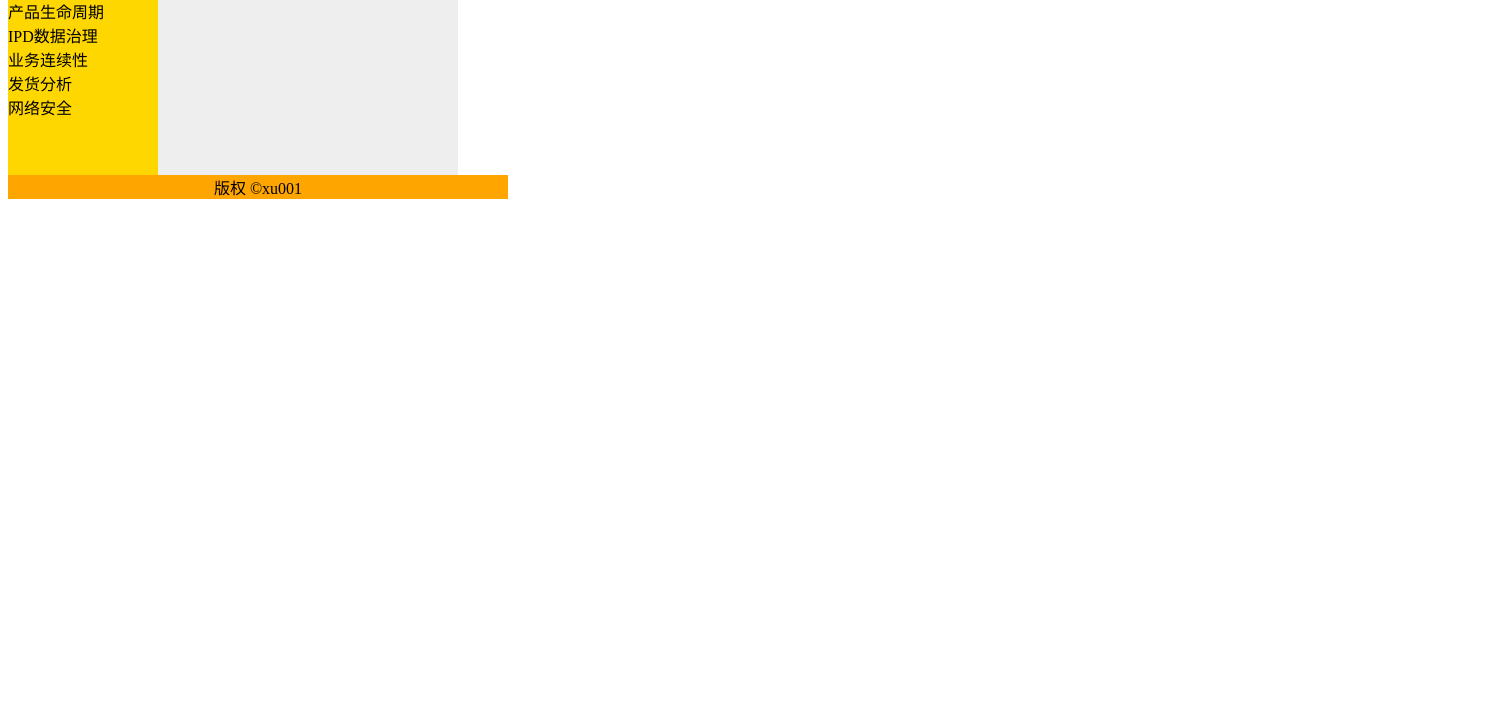
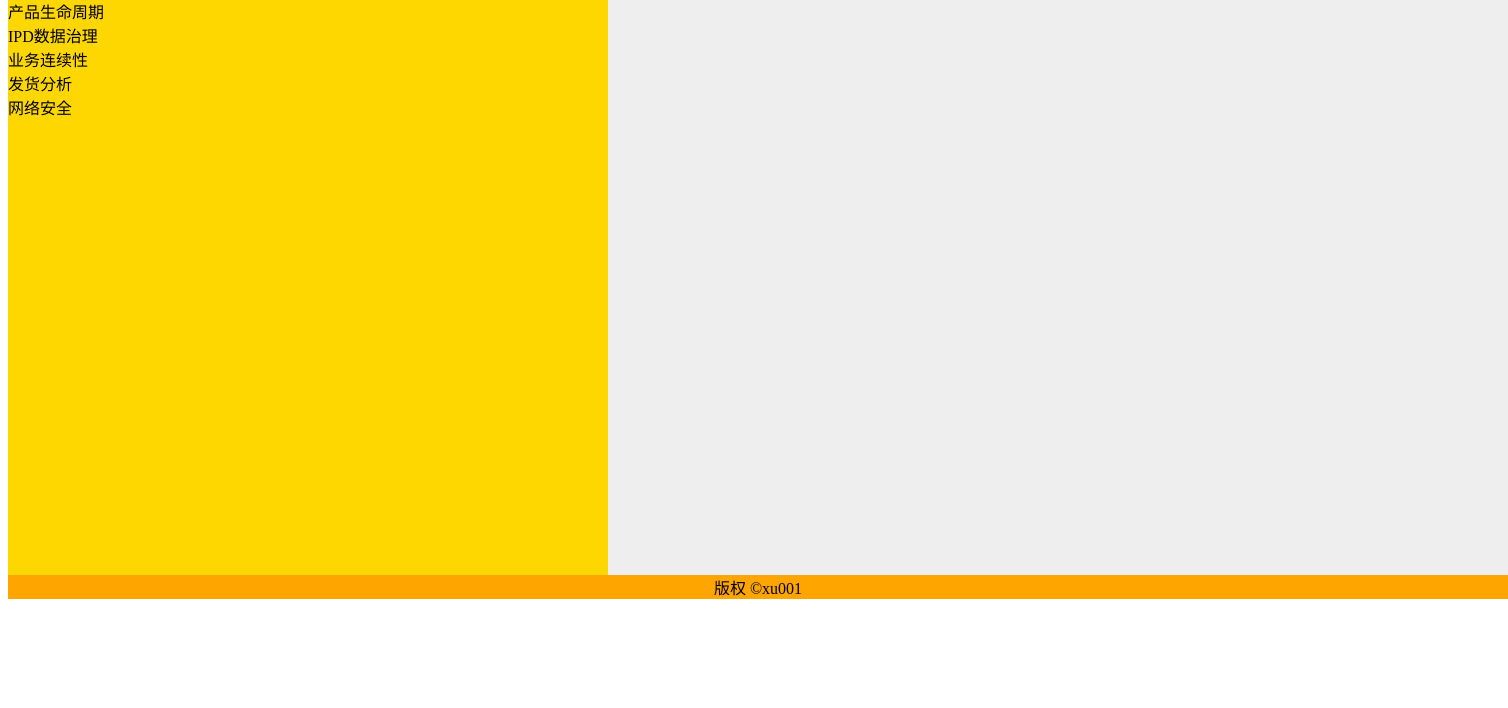
Before and after one commit to aa001001/xu-001, a plain HTML site: page index.html in a window 1280 px wide. Shown: the part 92-800 px from the top of the page, 1508 px wide, since content can reach past the window. Drawn offline with Linux system fonts and the light colour scheme.

Commit message:
Add files via upload

```diff
--- a/index.html
+++ b/index.html
@@ -2,16 +2,16 @@
 <html>
 <head>
 <meta charset="utf-8">
-<title>菜鸟教程(runoob.com)</title>
+<title>BUBI</title>
 </head>
 <body>
 
-<div id="container" style="width:500px">
+<div id="container" style="width:1500px">
 
 <div id="header" style="background-color:#FFA500;">
 <h1 style="margin-bottom:0;">BUBI数字化运营平台</h1></div>
 
-<div id="menu" style="background-color:#FFD700;height:200px;width:150px;float:left;">
+<div id="menu" style="background-color:#FFD700;height:600px;width:600px;float:left;">
 <b>软件开发</b>
 <br>
 产品生命周期<br>
@@ -20,7 +20,7 @@ IPD数据治理<br>
 发货分析<br>
 网络安全</div>
 
-<div id="content" style="background-color:#EEEEEE;height:200px;width:300px;float:left;">
+<div id="content" style="background-color:#EEEEEE;height:600px;width:900px;float:left;">
 心不在焉，虽学无功</div>
 
 <div id="footer" style="background-color:#FFA500;clear:both;text-align:center;">
```
